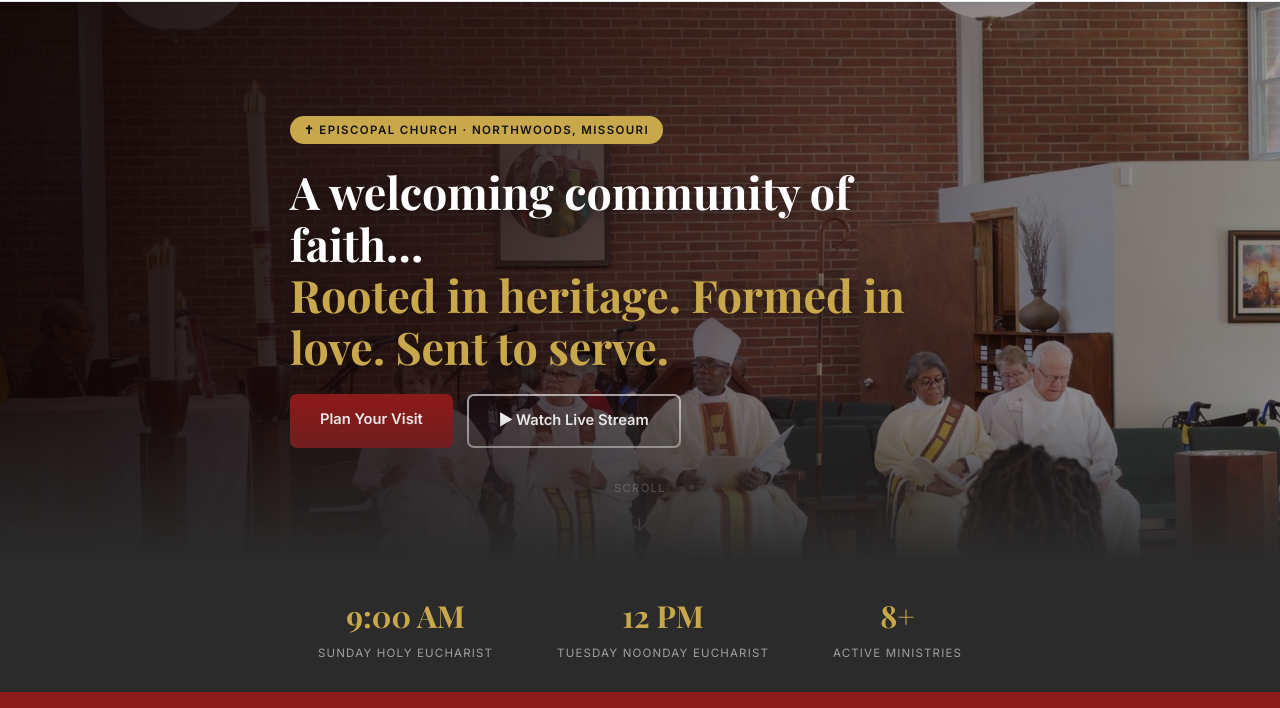
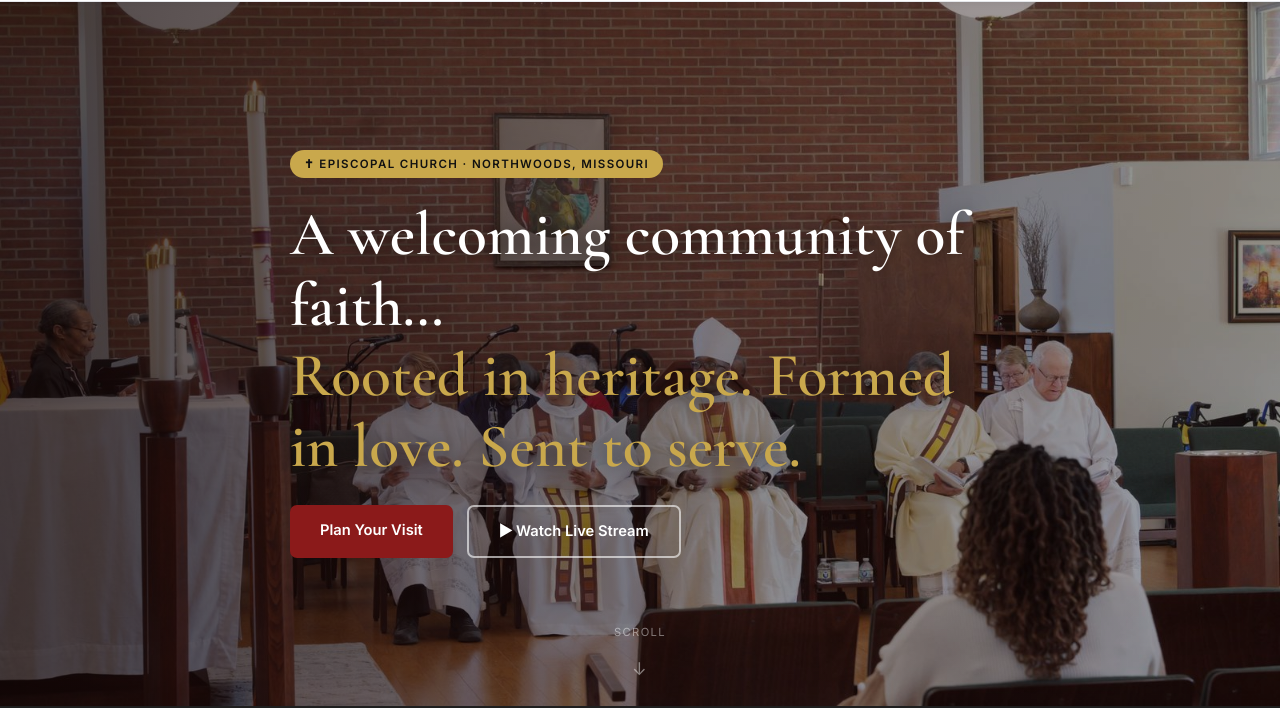
Before and after one commit to keerthishalom-git/allsaintsacension, a plain HTML site: page index.html in a window 1280 px wide. Shown: the part 112-820 px from the top of the page. Drawn offline with nearby package versions, Linux system fonts and the light colour scheme.

Commit message:
Update styles.css

```diff
--- a/styles.css
+++ b/styles.css
@@ -36,15 +36,14 @@ nav { display: flex; align-items: center; gap: 4px; }
 .hamburger { display: none; flex-direction: column; gap: 5px; cursor: pointer; padding: 8px; background: none; border: none; }
 .hamburger span { width: 24px; height: 2px; background: var(--black); border-radius: 2px; display: block; }
 
-.hero { position: relative; height: 70vh; min-height: 480px; background: #1a0a0a; display: flex; align-items: center; overflow: hidden; }
-.hero::after { content: ""; position: absolute; left: 0; right: 0; bottom: 0; height: 160px; background: linear-gradient(to bottom, rgba(43,43,43,0) 0%, #2b2b2b 100%); pointer-events: none; z-index: 3; }
+.hero { position: relative; height: 88vh; min-height: 620px; background: #1a0a0a; display: flex; align-items: center; overflow: hidden; }
 .hero-bg { position: absolute; inset: 0; background-image: url('allsaints.jpg'); background-size: cover; background-position: center top; opacity: 0.65; transition: opacity 1s ease-in-out; }
 .hero-bg.fading { opacity: 0; }
-.hero-overlay { position: absolute; inset: 0; background: linear-gradient(100deg, rgba(15,5,5,0.92) 0%, rgba(26,10,10,0.75) 35%, rgba(26,10,10,0.25) 65%, rgba(26,10,10,0.05) 100%); }
+.hero-overlay { position: absolute; inset: 0; background: linear-gradient(100deg, rgba(15,5,5,0.6) 0%, rgba(26,10,10,0.4) 35%, rgba(26,10,10,0.15) 65%, rgba(26,10,10,0.02) 100%); }
 .hero-content { position: relative; max-width: 1200px; margin: 0 auto; padding: 0 40px; z-index: 2; }
 .hero-eyebrow { display: inline-block; background: var(--gold); color: var(--dark); font-size: 0.72rem; font-weight: 700; letter-spacing: 0.12em; text-transform: uppercase; padding: 5px 14px; border-radius: 20px; margin-bottom: 22px; }
-.hero h1 { font-family: 'Playfair Display', serif; font-size: clamp(1.8rem, 3.5vw, 3rem); color: white; line-height: 1.15; max-width: 700px; margin-bottom: 22px; text-shadow: 0 2px 18px rgba(0,0,0,0.55); }
-.hero h1 em { color: var(--gold); font-style: normal; }
+.hero h1 { font-family: 'Cormorant Garamond', 'Playfair Display', serif; font-weight: 600; font-size: clamp(2.4rem, 4.8vw, 4rem); color: white; line-height: 1.15; max-width: 700px; margin-bottom: 22px; text-shadow: 0 2px 18px rgba(0,0,0,0.55); }
+.hero h1 em { font-family: 'Cormorant Garamond', 'Playfair Display', serif; font-weight: 600; color: var(--gold); font-style: normal; }
 .hero p { font-size: 1.05rem; color: rgba(255,255,255,0.82); max-width: 540px; line-height: 1.75; margin-bottom: 38px; text-shadow: 0 1px 10px rgba(0,0,0,0.5); }
 .hero-buttons { display: flex; gap: 14px; flex-wrap: wrap; }
 .btn-primary { background: var(--red); color: white; padding: 14px 30px; border-radius: 7px; font-size: 0.92rem; font-weight: 600; transition: background 0.15s, transform 0.1s; display: inline-block; }
@@ -57,9 +56,10 @@ nav { display: flex; align-items: center; gap: 4px; }
 .hero-scroll::after { content: '↓'; font-size: 1.1rem; animation: bounce 2s infinite; }
 @keyframes bounce { 0%,100%{transform:translateY(0)} 50%{transform:translateY(7px)} }
 
-.stats-bar { background: #2b2b2b; padding: 30px 24px; }
-.stats-inner { max-width: 1200px; margin: 0 auto; display: flex; justify-content: center; gap: 64px; flex-wrap: wrap; }
-.stat { text-align: center; }
+.stats-bar { background: #1f1f1f; padding: 18px 24px; }
+.stats-inner { max-width: 1200px; margin: 0 auto; display: flex; justify-content: center; align-items: center; gap: 0; flex-wrap: wrap; }
+.stat { text-align: center; padding: 0 40px; position: relative; }
+.stat + .stat::before { content: ""; position: absolute; left: 0; top: 50%; transform: translateY(-50%); width: 1px; height: 34px; background: rgba(255,255,255,0.15); }
 .stat-num { font-family: 'Playfair Display', serif; font-size: 1.9rem; color: var(--gold); font-weight: 700; }
 .stat-label { font-size: 0.72rem; color: rgba(255,255,255,0.55); text-transform: uppercase; letter-spacing: 0.1em; margin-top: 3px; }
 
@@ -209,5 +209,5 @@ footer { background: #0a0a0a; color: white; padding: 60px 24px 0; }
 
 @media (max-width: 960px) { nav { display: none; } .hamburger { display: flex; } }
 @media (max-width: 860px) { .footer-inner { grid-template-columns: 1fr 1fr; } .two-col, .two-col.narrow { grid-template-columns: 1fr; gap: 32px; } }
-@media (max-width: 560px) { .footer-inner { grid-template-columns: 1fr; } .stats-inner { gap: 28px; } section { padding: 52px 18px; } .hero-content { padding: 0 22px; } .event-row { flex-wrap: wrap; } .event-time { margin-left: 0; } }
+@media (max-width: 560px) { .footer-inner { grid-template-columns: 1fr; } .stats-inner { gap: 20px 0; } .stat { padding: 0 20px; } .stat + .stat::before { display: none; } section { padding: 52px 18px; } .hero-content { padding: 0 22px; } .event-row { flex-wrap: wrap; } .event-time { margin-left: 0; } }
 @media (prefers-reduced-motion: reduce) { *{ transition:none!important; animation:none!important; scroll-behavior:auto!important; } }
```
